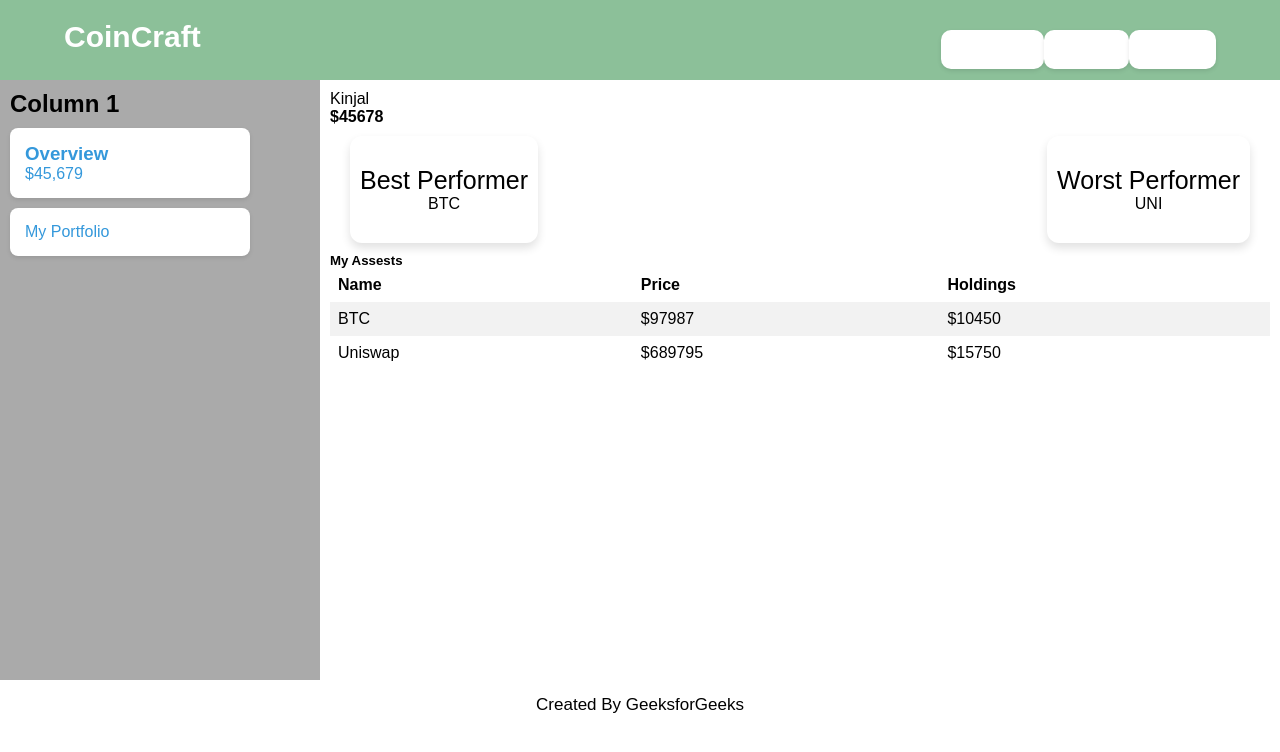
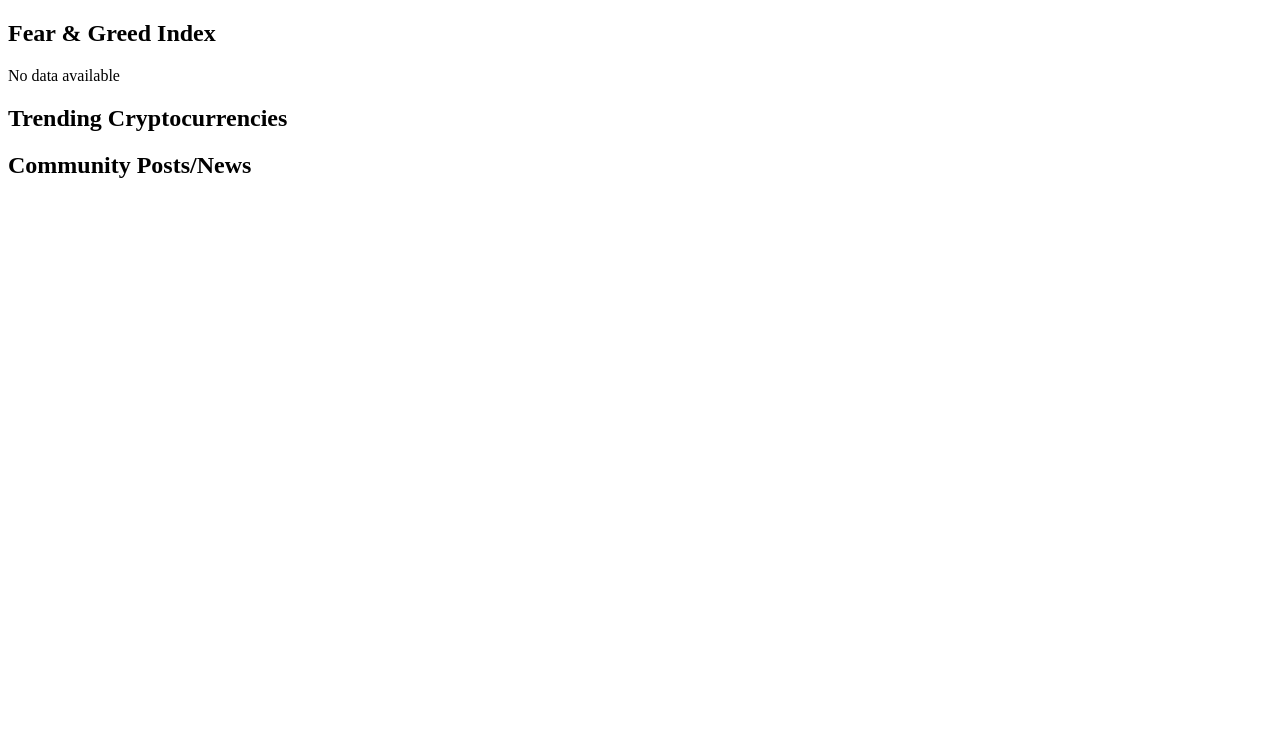
Before and after one commit to kinjall30/CryptoWebsite, a Django app: page /crypto/portfolio/ in a window 1280 px wide. Shown: the top 752 px of the page. Run offline with Django 4.2, Linux system fonts and the light colour scheme.

Commit message:
Starting of Landing Page (Include Tranding Crypto and Post/News)

```diff
--- a/Crypto/models.py
+++ b/Crypto/models.py
@@ -8,5 +8,10 @@ class UserDetails(models.Model):
     last_name = models.CharField(max_length=255, null = True, blank=True)
     date_of_birth = models.DateField(blank=True, null = True)
 
+class HistoricalPrice(models.Model):
+    cryptocurrency = models.CharField(max_length=100)
+    price = models.DecimalField(max_digits=20, decimal_places=5)
+    date = models.DateField()
+
     def __str__(self):
         return self.username
--- a/Crypto/urls.py
+++ b/Crypto/urls.py
@@ -8,7 +8,7 @@ from .views import signup, user_login, index
 app_name = 'CoinCraft'
 
 urlpatterns = [
-    path('', views.index, name='index'),
+    path('', views.landing_page, name='index'),
     path('login/', views.user_login, name='login'),
     path('signup/', views.signup, name='signup'),
     path('portfolio/', views.portfolio, name='portfolio')
--- a/Crypto/views.py
+++ b/Crypto/views.py
@@ -1,4 +1,5 @@
 # views.py
+from bs4 import BeautifulSoup
 from django.http import HttpResponse
 from django.shortcuts import render, redirect
 from django.contrib import messages
@@ -6,6 +7,11 @@ from django.contrib.auth import authenticate, login
 from django.contrib.auth.forms import AuthenticationForm
 from .forms import SignUpForm, LoginForm
 from .models import UserDetails
+import requests
+from .models import HistoricalPrice
+from datetime import date, timedelta
+from django.core.exceptions import ObjectDoesNotExist  # Import the exception
+import praw
 
 
 def signup(request):
@@ -47,3 +53,92 @@ def index(request):
 
 def portfolio(request):
     return render(request, 'portfolio.html')
+
+
+def fetch_fear_greed_index():
+    # CNN Fear & Greed Index API endpoint
+    fear_greed_index_api_url = 'https://money.cnn.com/data/fear-and-greed/'
+
+    # Making a GET request to CNN Fear & Greed Index API
+    response = requests.get(fear_greed_index_api_url)
+
+    if response.status_code == 200:
+        # Parse the HTML content using BeautifulSoup
+        soup = BeautifulSoup(response.text, 'html.parser')
+
+        try:
+            # Search for specific text indicating Fear & Greed Index value
+            index_value = soup.find(text="Fear & Greed Now:").find_next('span').text.strip()
+        except AttributeError:
+            index_value = None  # Handle when the attribute or element is not found
+
+    else:
+        index_value = None  # Handle error scenario when API request fails
+
+    return index_value
+
+def fetch_community_posts():
+    # Reddit API credentials (you need to get your own credentials by creating a Reddit app)
+    reddit = praw.Reddit(client_id='N3GF_LZQ4KasM5vupgz9Vg',
+                         client_secret='sdkxKWOnESPSKCcqqQbU3asw6mERjw',
+                         user_agent='This-Egg6458')
+
+    # Fetch posts from the CryptoCurrency subreddit
+    subreddit = reddit.subreddit('CryptoCurrency')
+    community_posts = []
+    for post in subreddit.hot(limit=5):  # Get top 5 hot posts
+        community_posts.append({
+            'title': post.title,
+            'content': post.selftext,
+            'author': post.author.name if post.author else 'Unknown Author',
+        })
+    return community_posts
+
+def landing_page(request):
+    # CoinGecko API endpoint for fetching cryptocurrency data
+    crypto_api_url = 'https://api.coingecko.com/api/v3/coins/markets'
+
+    # Parameters for the API request (get top 5 cryptocurrencies in USD)
+    params = {
+        'vs_currency': 'usd',
+        'order': 'market_cap_desc',
+        'per_page': 5,
+        'page': 1,
+        'sparkline': False,
+    }
+
+    # Making a GET request to CoinGecko API
+    response = requests.get(crypto_api_url, params=params)
+
+    if response.status_code == 200:
+        trending_cryptos = response.json()  # Extracting JSON data if request is successful
+    else:
+        trending_cryptos = []  # Handling error scenario when API request fails
+
+    # Calculate percentage fluctuation for each cryptocurrency
+    for crypto in trending_cryptos:
+        symbol = crypto['symbol'].lower()
+        try:
+            # Get the most recent historical price for the cryptocurrency
+            latest_price = HistoricalPrice.objects.filter(cryptocurrency=symbol).latest('date')
+
+            if latest_price:
+                previous_price = latest_price.price
+                current_price = crypto['current_price']
+                crypto['fluctuation_percentage'] = ((current_price - previous_price) / previous_price) * 100
+            else:
+                crypto['fluctuation_percentage'] = None  # Handle missing previous price
+        except ObjectDoesNotExist:  # Handle DoesNotExist exception
+            crypto['fluctuation_percentage'] = None  # Handle missing historical price record
+
+    community_posts = fetch_community_posts()
+
+    fear_greed_index = fetch_fear_greed_index()
+
+    context = {
+        'trending_cryptos': trending_cryptos,
+        'community_posts': community_posts,
+        'fear_greed_index': fear_greed_index,  # Adding Fear & Greed Index to context
+        # Other context data
+    }
+    return render(request, 'base.html', context)
--- a/templates/base.html
+++ b/templates/base.html
@@ -1,198 +1,53 @@
+<!-- landing_page.html -->
+
 <!DOCTYPE html>
-{% load static %}
-<html lang="en">
-
+<html>
 <head>
-	<meta charset="UTF-8">
-	<meta http-equiv="X-UA-Compatible" content="IE=edge">
-	<meta name="viewport" content=
-		"width=device-width, initial-scale=1.0">
-
-	    <link rel="stylesheet" href="{% static 'base.css' %}">
-        {% block css %}{% endblock %}
-
-	<title>{% block page_heading %}Landing Page{% endblock %}</title>
-    <script>
-        {% block script %} {% endblock %}
-    </script>
+    <title>Crypto Exchange Landing Page</title>
 </head>
-
 <body>
-	<nav>
-		<div class="heading">CoinCraft</div>
-		<span class="sideMenuButton"
-			onclick="openNavbar()">
-			☰
-		</span>
-
-		<div class="navbar">
+<div class="fear-greed-index">
+        <h2>Fear & Greed Index</h2>
+        {% if fear_greed_index %}
+            <p>{{ fear_greed_index }}</p>
+        {% else %}
+            <p>No data available</p>
+        {% endif %}
+    </div>
+    <div class="trending-section">
+        <h2>Trending Cryptocurrencies</h2>
         <ul>
-				<li><a href="{% url 'CoinCraft:portfolio' %}">Portfolio</a></li>
-				<li><a href="#">Wallet</a></li>
-				<li><a href="#">Profile</a></li>
+            {% for crypto in trending_cryptos %}
+                <li>
+                    {{ crypto.name }} ({{ crypto.symbol }}):
+                    ${{ crypto.current_price|floatformat:2 }} <!-- Display current price -->
+                    {% if crypto.fluctuation_percentage is not None %}
+                        {% if crypto.fluctuation_percentage > 0 %}
+                            <span style="color: green;">({{ crypto.fluctuation_percentage|floatformat:2 }}% &#8593;)</span>
+                        {% elif crypto.fluctuation_percentage < 0 %}
+                            <span style="color: red;">({{ crypto.fluctuation_percentage|floatformat:2 }}% &#8595;)</span>
+                        {% else %}
+                            <span>({{ crypto.fluctuation_percentage|floatformat:2 }}%)</span>
+                        {% endif %}
+                    {% endif %}
+                </li>
+            {% endfor %}
         </ul>
     </div>
-	</nav>
 
-	<!-- Side navigation bar for
-		responsive website -->
-	<div class="sideNavigationBar"
-		id="sideNavigationBar">
-		<a href="#" class="closeButton"
-			onclick="closeNavbar()">
-
-		</a>
-		<a href="#">Home</a>
-		<a href="#">About</a>
-		<a href="#">Sign Up</a>
-	</div>
-{% block body_block %}
-	<!-- Content -->
-	<div class="line" id="Home">
-		<div class="side1">
-			<h1>GeeksforGeeks</h1>
-			<button>
-				<a href=
-"https://www.geeksforgeeks.org/">
-					Explore More
-				</a>
-			</button>
-		</div>
-		<div class="side2">
-			<img src=
-"https://media.geeksforgeeks.org/wp-content/cdn-uploads/20220401124017/HTML-Tutorial.png"
-				width="500">
-		</div>
+    <div class="community-posts">
+        <h2>Community Posts/News</h2>
+        <ul>
+            {% for post in community_posts %}
+                <li>
+                    <strong>{{ post.title }}</strong> by {{ post.author }}<br>
+                    {{ post.content }}
+                </li>
+            {% endfor %}
+        </ul>
     </div>
 
-	<section class="about" id="My Projects">
-		<div class="content">
-			<div class="title">
-				<span>Courses</span>
-			</div>
-			<div class="boxes">
-				<div class="box">
-					<div class="topic">
-						<a href="" target="_blank">
-							DSA
-						</a>
-					</div>
-					<p>
-						The term DSA stands for Data
-						Structures and Algorithms. As
-						the name itself suggests, it
-						is a combination of two
-						separate yet interrelated
-						topics.
-					</p>
-				</div>
-				<div class="box">
+    <!-- Other sections of your landing page -->
 
-					<div class="topic">
-						<a href="" target="_blank">
-							HTML
-						</a>
-					</div>
-					<p>
-						HTML stands for HyperText
-						Markup Language. It is used
-						to design web pages using
-						the markup language.
-					</p>
-				</div>
-
-				<div class="box">
-					<div class="topic">
-						<a href="" target="_blank">
-							Javascript
-						</a>
-					</div>
-					<p>
-						JavaScript (JS) is the most
-						popular lightweight, interpreted
-						compiled programming language.
-					</p>
-				</div>
-			</div>
-		</div>
-	</section>
-
-	<section class="contact" id="contact">
-		<div class="content">
-			<div class="title"><span>Sign Up</span></div>
-			<div class="contactMenu">
-				<div class="input1">
-					<div class="label1">Your Name</div>
-					<div class="input2">
-						<input type="text"
-							placeholder="Enter your Name here">
-					</div>
-					<div class="label1">
-						<label>Your Email</label>
-					</div>
-					<div class="input2">
-						<input type="text"
-							placeholder="Enter your Email here">
-					</div>
-					<div class="label1">
-						<label>Your Password</label>
-					</div>
-					<div class="input2">
-						<input type="text"
-							placeholder="Enter your Password here">
-					</div>
-					<div class="button">
-						<button>Sign Up</button>
-					</div>
-				</div>
-				<div class="input3">
-					<div class="rightside1">
-						<div class="title1">
-							<span>
-								Contact Us
-							</span>
-						</div>
-						<div class="content1">
-							A-143, 9th Floor, Sovereign
-							Corporate Tower, Sector-136,
-							Noida, Uttar Pradesh - 201305
-						</div>
-						<div class="title1">
-							<span>More Information</span>
-						</div>
-						<div class="content1">
-							Greetings to all the Geeks out there!
-							We welcome you to the platform where we
-							consistently strive to offer the best
-							of education. This platform has been
-							designed for every geek wishing to
-							expand their knowledge, share their
-							knowledge and is ready to grab their
-							dream job. We have millions of articles,
-							live as well as online courses, thousands
-							of tutorials and much more just for the
-							geek inside you.Thank you for choosing
-							and supporting us!
-						</div>
-					</div>
-				</div>
-			</div>
-		</div>
-	</section>
-    {% endblock %}
-	<!-- Footer section -->
-	<footer>
-		<div class="footer">
-			<span>
-				Created By
-				<a href="https://www.geeksforgeeks.org/"
-					target="_blank">
-					GeeksforGeeks
-				</a>
-			</span>
-		</div>
-	</footer>
-	<script src="index.js"></script>
 </body>
-
 </html>
```
Also changed, not shown: db.sqlite3. Lines whose indentation alone changed are shown as unchanged.
